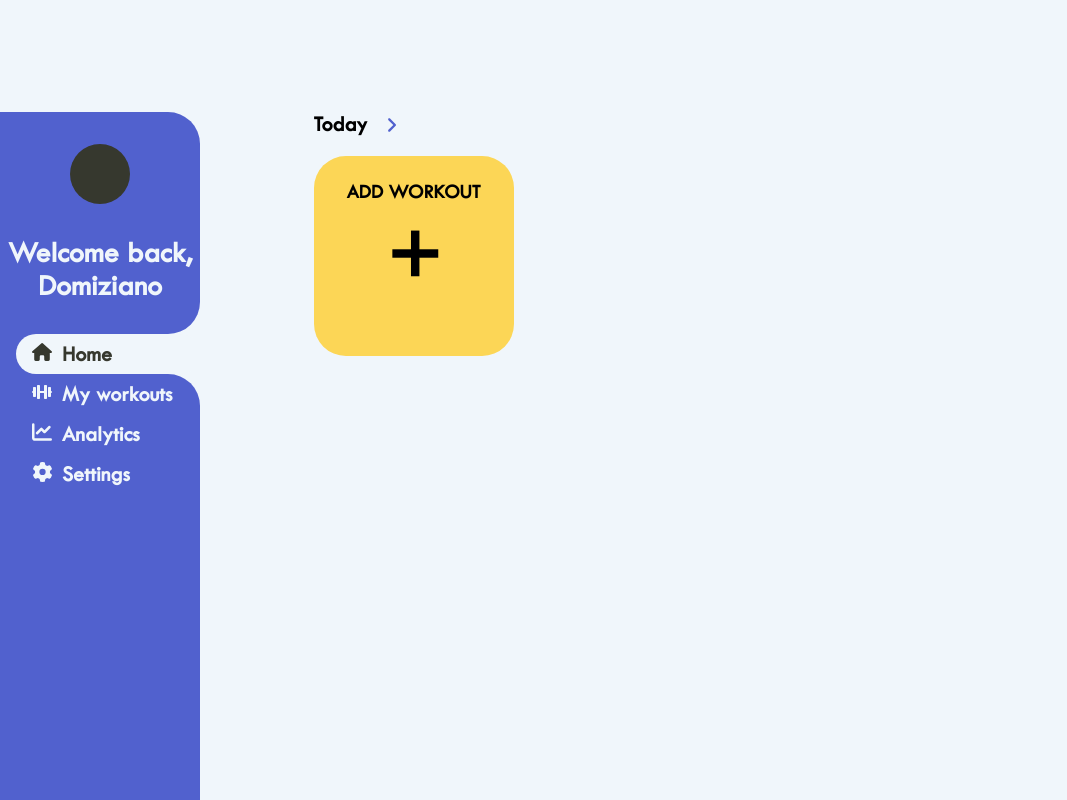
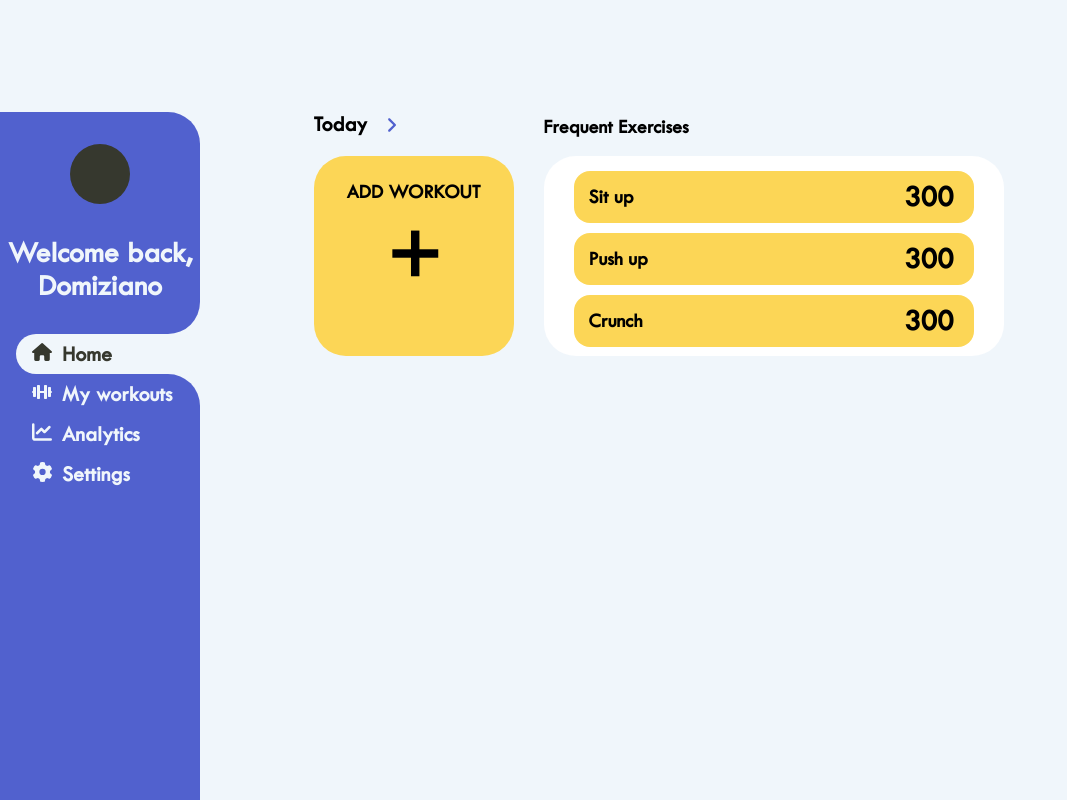
Before and after one commit to DomizianoScarcelli/workout-tracker, a React (Create React App) app: page /home in a window 1280 px wide. Shown: the top 800 px of the page, without its empty margins (0-1067 px from the left). Built offline with nearby package versions, Linux system fonts and the light colour scheme.

Commit message:
Added frequent exercises

```diff
--- /dev/null
+++ b/src/routes/Home/FrequentExercises/FrequentExercises.js
@@ -0,0 +1,21 @@
+import { React, useState } from "react"
+import styles from "./FrequentExercises.module.css"
+
+export default function FrequentExercises() {
+	const [exercises, setExercises] = useState(["Sit up", "Push up", "Crunch"])
+
+	return (
+		<>
+			<div className={styles.container}>
+				<div className={styles.label}>Frequent Exercises</div>
+				{exercises.map((exercise) => (
+					<div className={styles.exerciseContainer}>
+						{" "}
+						<div className={styles.text}>{exercise}</div>
+						<div className={styles.number}>300</div>
+					</div>
+				))}
+			</div>
+		</>
+	)
+}
--- /dev/null
+++ b/src/routes/Home/FrequentExercises/FrequentExercises.module.css
@@ -0,0 +1,39 @@
+.container {
+	position: relative;
+	padding: 15px 30px 15px 30px;
+	width: 400px;
+	height: 170px;
+	display: flex;
+	flex-direction: column;
+	gap: 10px;
+	background-color: white;
+	border-radius: 2rem;
+}
+
+.label {
+	font-weight: 600;
+	font-size: 20px;
+	position: absolute;
+	top: -40px;
+	left: 0px;
+}
+
+.exerciseContainer {
+	position: relative;
+	background-color: var(--yellow);
+	padding: 15px;
+	border-radius: 1rem;
+}
+
+.text {
+	font-weight: 600;
+	font-size: 20px;
+}
+
+.number {
+	font-weight: 600;
+	font-size: 30px;
+	right: 20px;
+	bottom: 10px;
+	position: absolute;
+}
--- a/src/routes/Home/Home.js
+++ b/src/routes/Home/Home.js
@@ -3,6 +3,7 @@ import DaySelector from "../../components/DaySelector/DaySelector"
 import Sidebar from "../../components/Sidebar/Sidebar"
 import styles from "./Home.module.css"
 import AddWorkoutButton from "./AddWorkoutButton/AddWorkoutButton"
+import FrequentExercises from "./FrequentExercises/FrequentExercises"
 
 export default function Home() {
 	return (
@@ -12,6 +13,7 @@ export default function Home() {
 				<DaySelector />
 				<div className={styles.flexRow}>
 					<AddWorkoutButton />
+					<FrequentExercises />
 				</div>
 			</div>
 		</div>
--- a/src/routes/Home/Home.module.css
+++ b/src/routes/Home/Home.module.css
@@ -6,6 +6,7 @@
 
 .flexRow {
 	margin-top: 15px;
+	gap: 30px;
 	display: flex;
 	flex-direction: row;
 }
```
